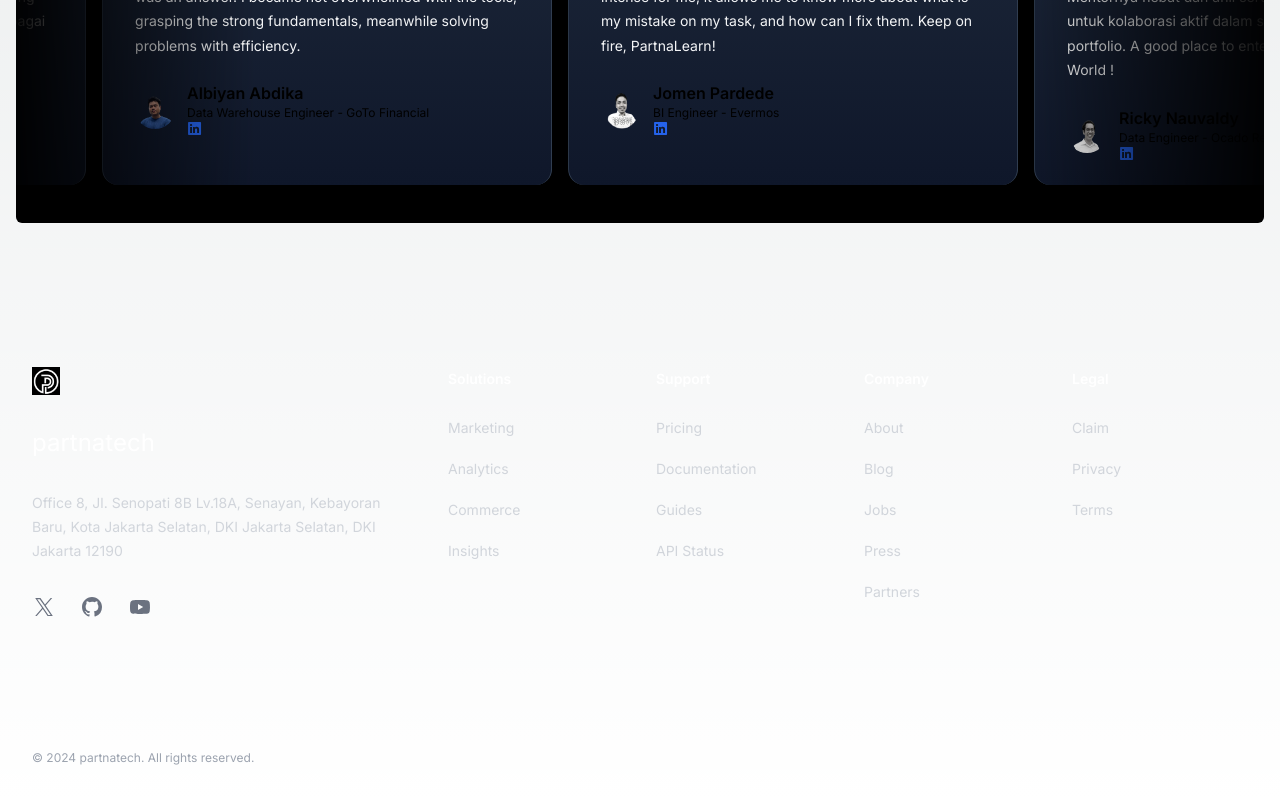
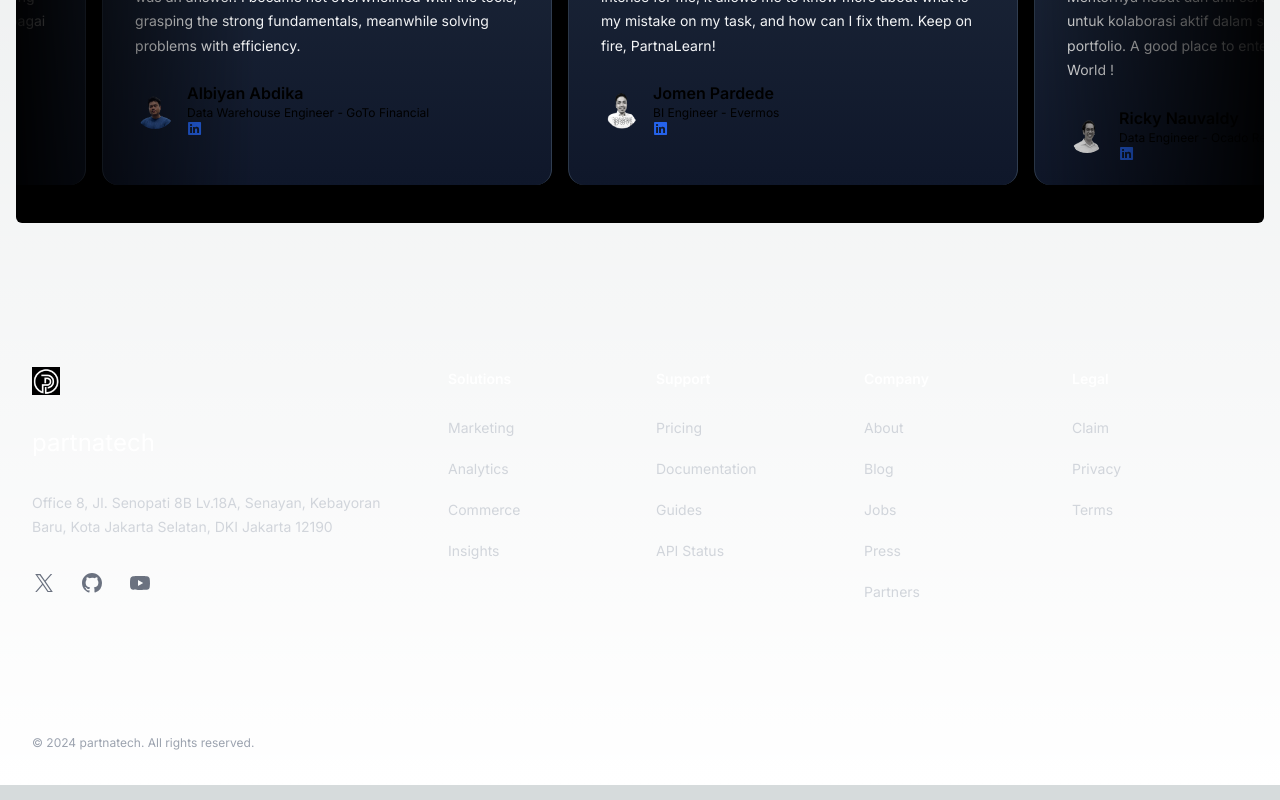
Before and after one commit to partnatech/partnatech-site, a Next.js app: page / in a window 1280 px wide. Shown: the part 1357-2157 px from the top of the page. Built offline with nearby package versions, Linux system fonts and the light colour scheme.

Commit message:
fix: typo address (#17)

```diff
--- a/src/components/isomorphic/footer.tsx
+++ b/src/components/isomorphic/footer.tsx
@@ -101,7 +101,7 @@ export default function Footer() {
             <p className="text-white text-2xl">partnatech</p>
             <p className="text-sm leading-6 text-gray-300">
               Office 8, Jl. Senopati 8B Lv.18A, Senayan, Kebayoran Baru, Kota Jakarta Selatan, DKI
-              Jakarta Selatan, DKI Jakarta 12190
+              Jakarta 12190
             </p>
             <div className="flex space-x-6">
               {navigation.social.map((item) => (
```
